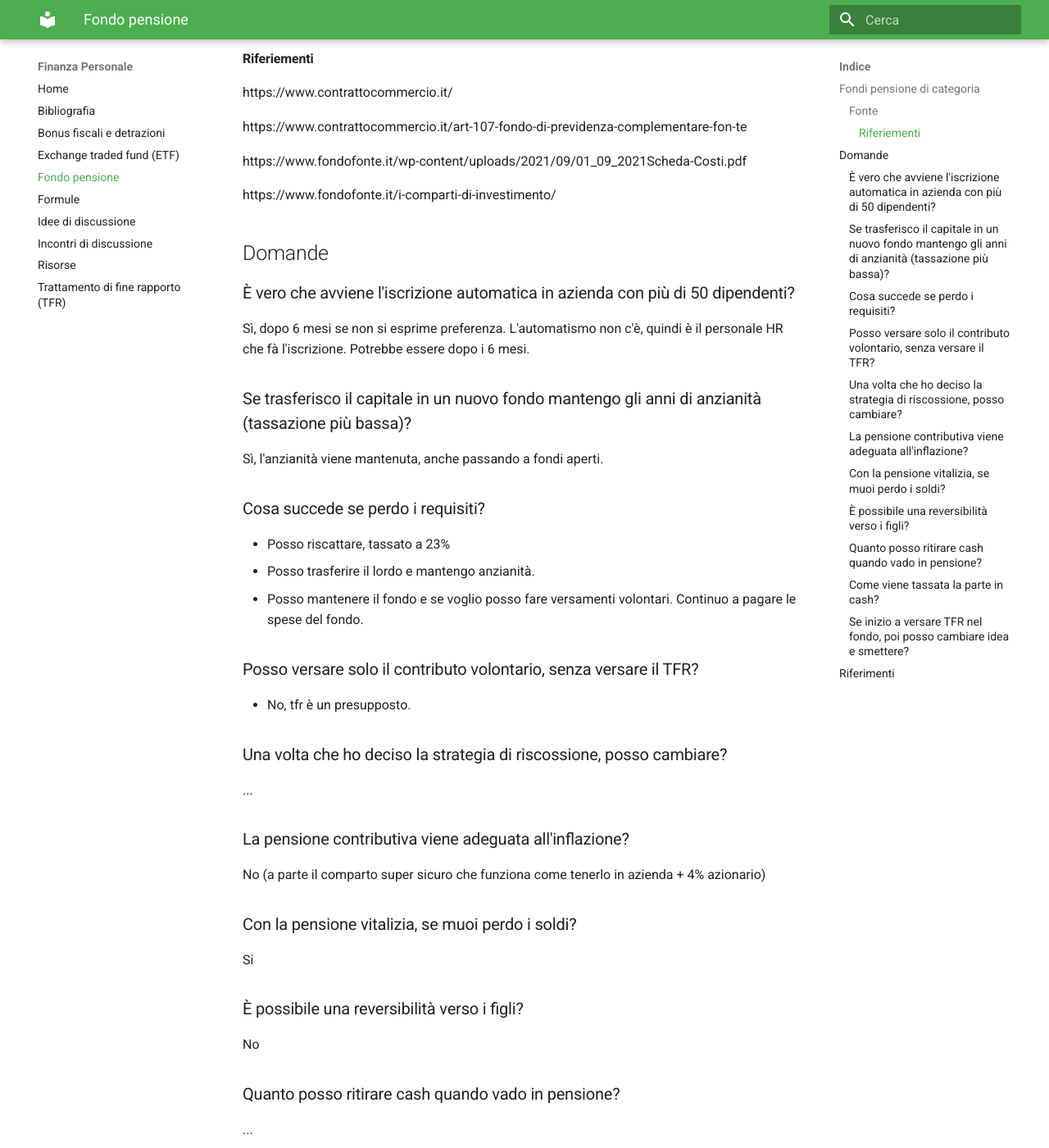
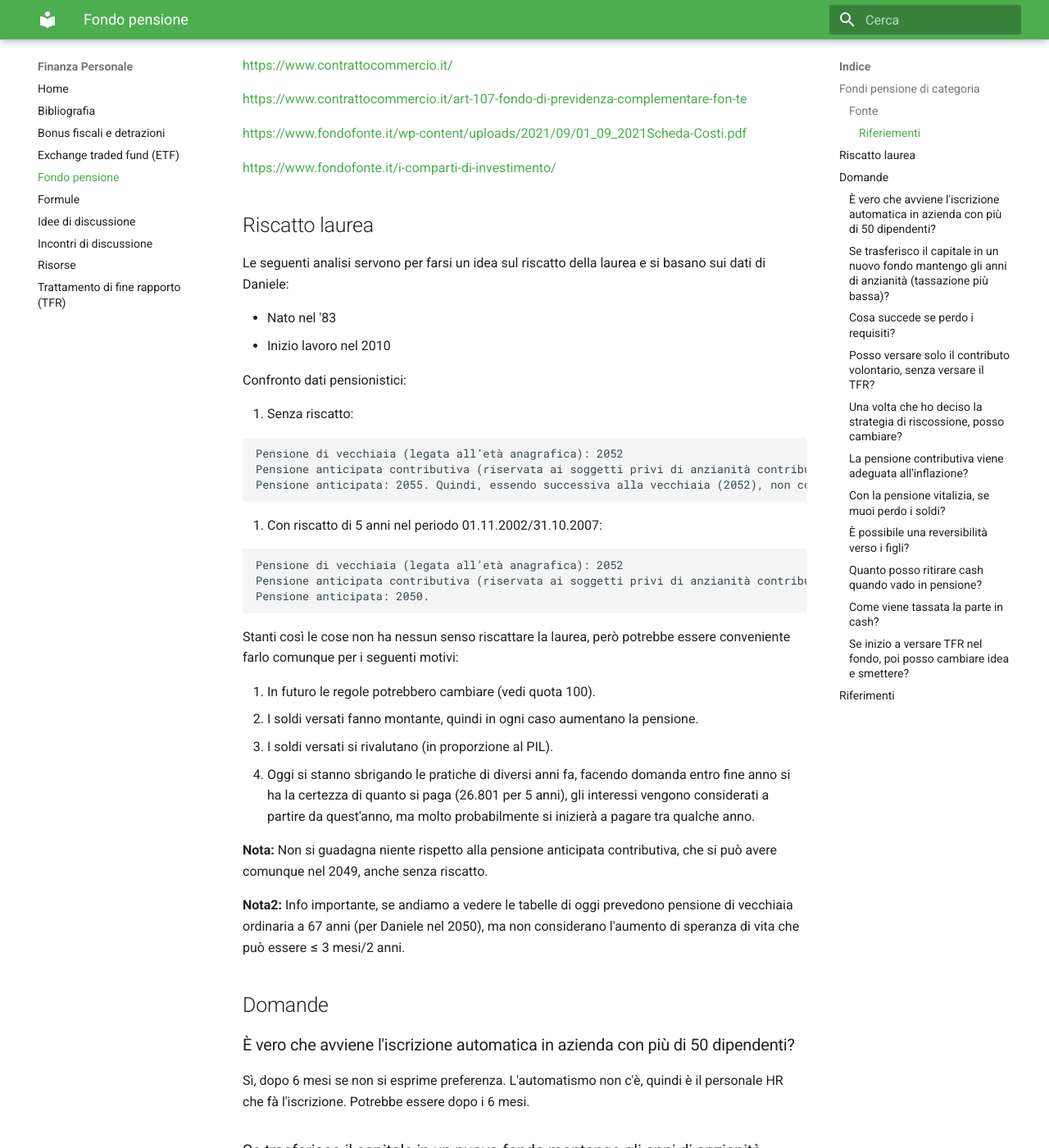
Before and after one commit to simgunz/wiki-finanza-personale, an MkDocs documentation site: the page built from docs/fondo-pensione.md, in a window 1280 px wide and 1400 px high, scrolled down 1240 px. Shown: the whole window at 82% size. Built offline with MkDocs 1.6.1 and Material for MkDocs 9.7.7, drawn with Linux system fonts in a browser that asks for light colours.

Commit message:
Add riscatto laurea info

````diff
--- a/docs/fondo-pensione.md
+++ b/docs/fondo-pensione.md
@@ -21,7 +21,6 @@
 
 - Per aziende con più di 50 dipendenti si viene iscritti al fondo in automatico se non si esprime una preferenza entro 6 mesi dall'assunzione
 - Se perdo i requisiti posso trasferire il capitale in un nuovo fondo
--
 
 ### Fonte
 
@@ -35,13 +34,49 @@
 
 #### Riferiementi
 
-https://www.contrattocommercio.it/
+<https://www.contrattocommercio.it/>
 
-https://www.contrattocommercio.it/art-107-fondo-di-previdenza-complementare-fon-te
+<https://www.contrattocommercio.it/art-107-fondo-di-previdenza-complementare-fon-te>
 
-https://www.fondofonte.it/wp-content/uploads/2021/09/01_09_2021Scheda-Costi.pdf
+<https://www.fondofonte.it/wp-content/uploads/2021/09/01_09_2021Scheda-Costi.pdf>
 
-https://www.fondofonte.it/i-comparti-di-investimento/
+<https://www.fondofonte.it/i-comparti-di-investimento/>
+
+## Riscatto laurea
+
+Le seguenti analisi servono per farsi un idea sul riscatto della laurea e si basano sui dati di Daniele:
+
+- Nato nel '83
+- Inizio lavoro nel 2010
+
+Confronto dati pensionistici:
+
+1. Senza riscatto:
+
+```
+Pensione di vecchiaia (legata all’età anagrafica): 2052
+Pensione anticipata contributiva (riservata ai soggetti privi di anzianità contributiva al 31.12.1995): 2049
+Pensione anticipata: 2055. Quindi, essendo successiva alla vecchiaia (2052), non conseguibile.
+```
+
+2. Con riscatto di 5 anni nel periodo 01.11.2002/31.10.2007:
+
+```
+Pensione di vecchiaia (legata all’età anagrafica): 2052
+Pensione anticipata contributiva (riservata ai soggetti privi di anzianità contributiva al 31.12.1995): 2049
+Pensione anticipata: 2050.
+```
+
+Stanti così le cose non ha nessun senso riscattare la laurea, però potrebbe essere conveniente farlo comunque per i seguenti motivi:
+
+1. In futuro le regole potrebbero cambiare (vedi quota 100).
+2. I soldi versati fanno montante, quindi in ogni caso aumentano la pensione.
+3. I soldi versati si rivalutano (in proporzione al PIL).
+4. Oggi si stanno sbrigando le pratiche di diversi anni fa, facendo domanda entro fine anno si ha la certezza di quanto si paga (26.801 per 5 anni), gli interessi vengono considerati a partire da quest'anno, ma molto probabilmente si inizierà a pagare tra qualche anno.
+
+**Nota:** Non si guadagna niente rispetto alla pensione anticipata contributiva, che si può avere comunque nel 2049, anche senza riscatto.
+
+**Nota2:** Info importante, se andiamo a vedere le tabelle di oggi prevedono pensione di vecchiaia ordinaria a 67 anni (per Daniele nel 2050), ma non considerano l'aumento di speranza di vita che può essere ≤ 3 mesi/2 anni.
 
 ## Domande
 
````
